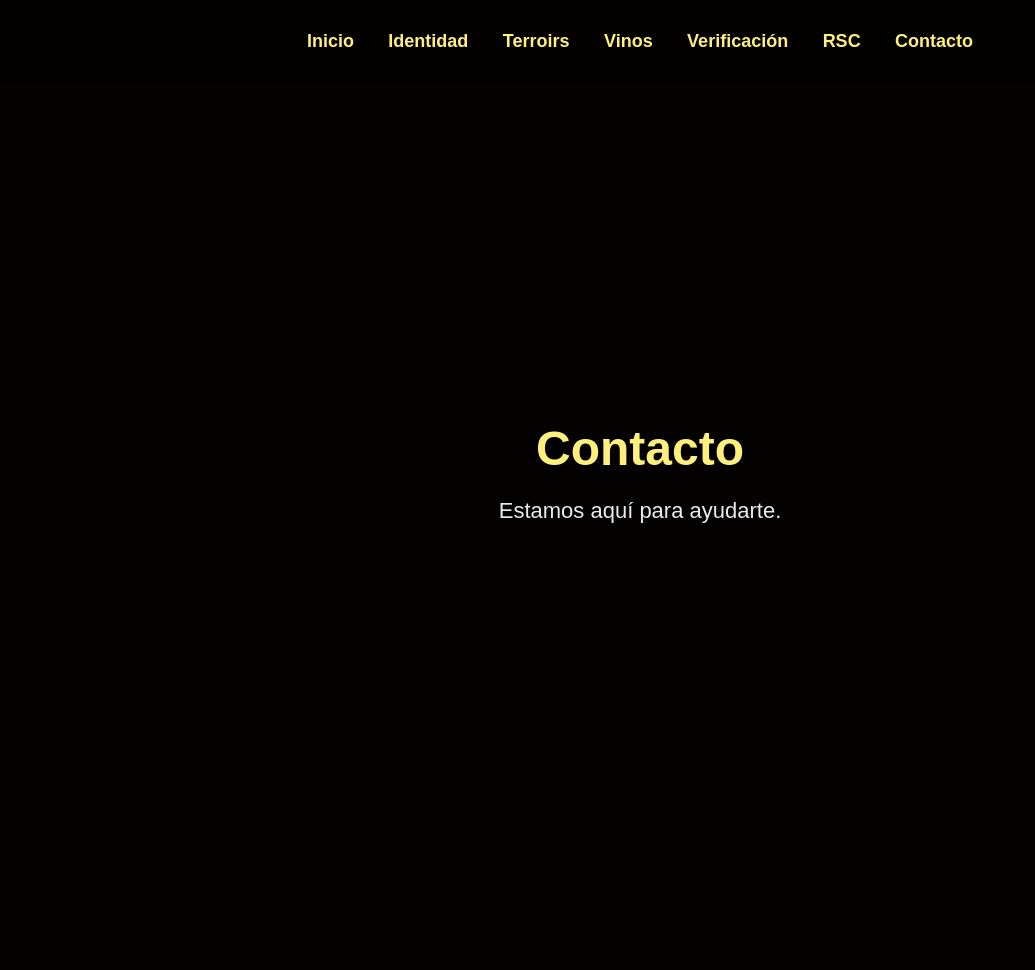
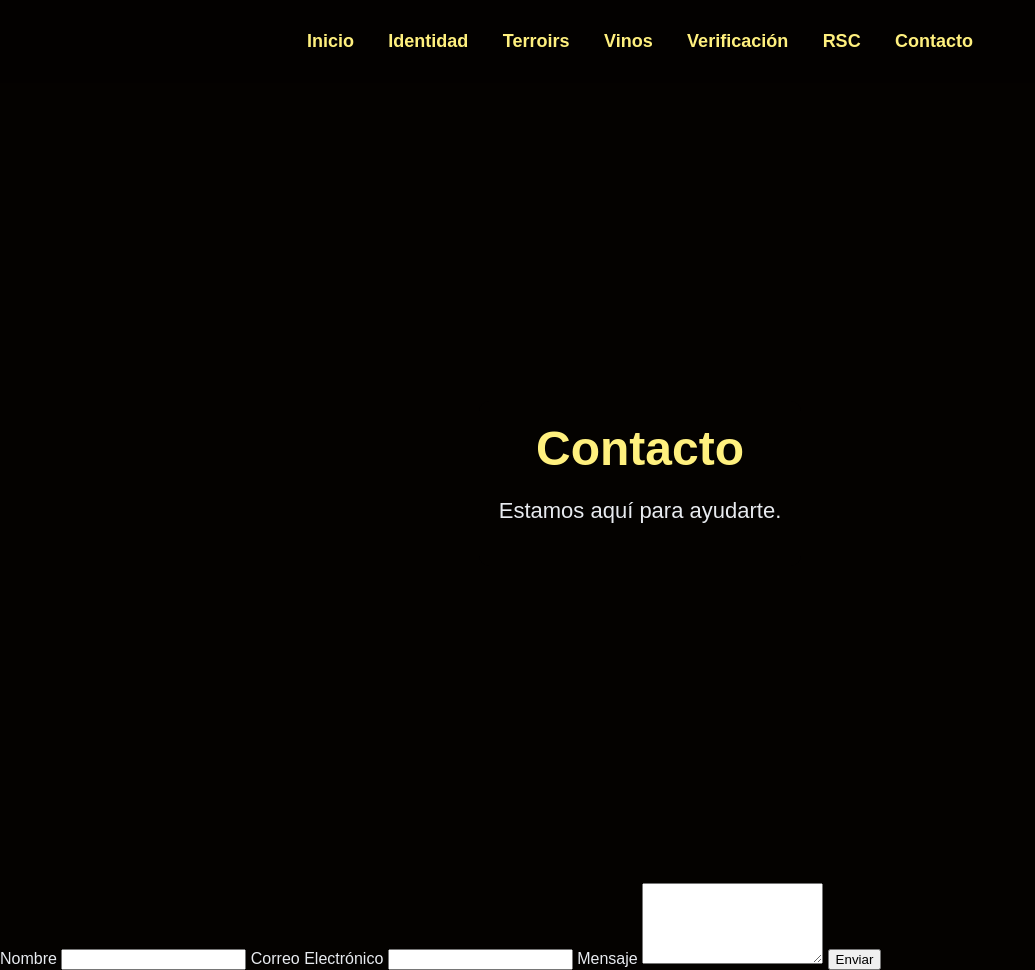
Before and after one commit to Manuelloira/Aromas-de-Vi-a, a plain HTML site: page html/contacto.html in a window 1280 px wide. Shown: the whole page, without its empty margins (0-1035 px from the left). Before the commit the page ends 883 px from the top, so only its background shows below. Drawn offline with Linux system fonts and the light colour scheme.

Commit message:
añadimos formulario

```diff
--- a/html/contacto.html
+++ b/html/contacto.html
@@ -27,5 +27,20 @@
             <p>Estamos aquí para ayudarte.</p>
         </div>
     </section>
+
+    <section class="contact-form">
+        <form action="#" method="post">
+            <label for="name">Nombre</label>
+            <input type="text" id="name" name="name" required>
+
+            <label for="email">Correo Electrónico</label>
+            <input type="email" id="email" name="email" required>
+
+            <label for="message">Mensaje</label>
+            <textarea id="message" name="message" rows="5" required></textarea>
+
+            <button type="submit">Enviar</button>
+        </form>
+    </section>
 </body>
 </html>
```
